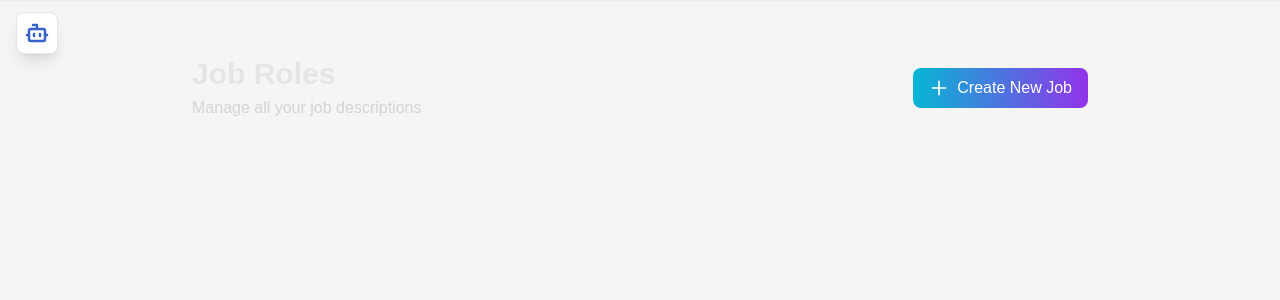
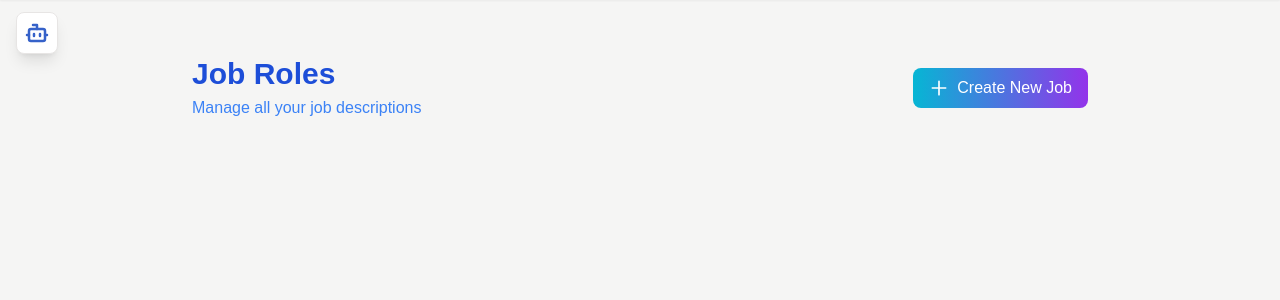
Before and after one commit to vishalipar/AI-Resume-Screening, a Django app: template resume_screening/templates/job_roles.html in a window 1280 px wide. Shown: the part 68-368 px from the top of the page. Run offline with Django 5.2, Linux system fonts and the light colour scheme; the template is opened without the code that fills it, so the values that code supplies are empty; some libraries are stand-ins or nearby versions.

Commit message:
Change color of the text 'Job Roles' in job roles page

```diff
--- a/resume_screening/templates/job_roles.html
+++ b/resume_screening/templates/job_roles.html
@@ -6,8 +6,8 @@
     <!-- Header -->
     <div class="flex justify-between items-center mb-8">
         <div>
-            <h1 class="text-3xl font-bold text-stone-200">Job Roles</h1>
-            <p class="text-stone-300 mt-1">Manage all your job descriptions</p>
+            <h1 class="text-3xl font-bold text-blue-700">Job Roles</h1>
+            <p class="text-blue-500 mt-1">Manage all your job descriptions</p>
         </div>
         <button id="create-job-btn-page" class="px-4 py-2 bg-gradient-to-r from-cyan-500 to-purple-600 text-white rounded-lg font-medium hover:opacity-90 transition-all flex items-center gap-2">
             <svg class="w-5 h-5" fill="none" stroke="currentColor" viewBox="0 0 24 24">
```
